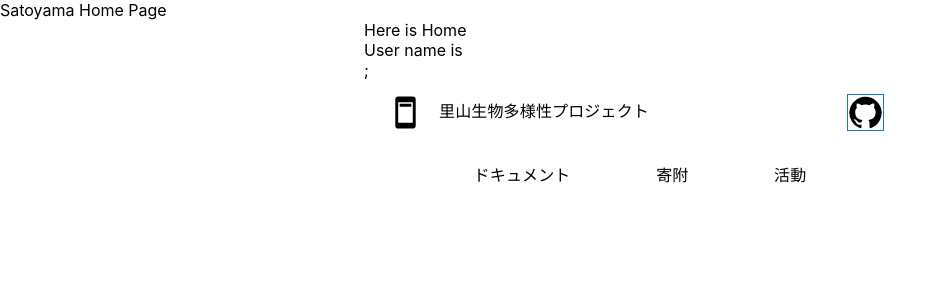
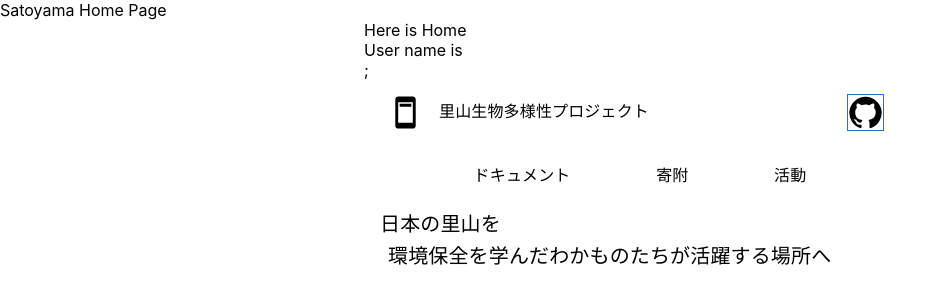
Before and after one commit to cozeeinteright/satoyamahome, a React (Create React App) app: page / in a window 1280 px wide. Shown: the top 304 px of the page, without its empty margins (0-946 px from the left). Built offline with nearby package versions, Linux system fonts and the light colour scheme; no server answers.

Commit message:
edit Header menu

```diff
--- /dev/null
+++ b/src/components/FirstView.tsx
@@ -0,0 +1,13 @@
+import { Box, Typography } from '@mui/material'
+
+
+export default function FirstView() {
+  return (
+    <>
+      <Box sx={{heigth:{xs: 250, sm: 450}, dislpay:'flex', alignItems: 'center'}}>
+        <Typography variant="h6" sx={{ml: 2}}>日本の里山を</Typography>
+        <Typography variant="h6" sx={{ml: 3}}>環境保全を学んだわかものたちが活躍する場所へ</Typography>
+      </Box>
+    </>
+  )
+}
--- a/src/components/Header.tsx
+++ b/src/components/Header.tsx
@@ -1,6 +1,7 @@
 import { Toolbar ,Typography} from '@mui/material'
 import AdUnitsIcon from '@mui/icons-material/AdUnits';
 import GitHubIcon from '@mui/icons-material/GitHub';
+import MenuIcon from '@mui/icons-material/Menu';
 
 export default function Header() {
   return (
@@ -9,8 +10,9 @@ export default function Header() {
         <AdUnitsIcon fontSize="large" sx={{mr:2}}/>
         <Typography variant="body1" sx={{flexGrow: 1}}>里山生物多様性プロジェクト</Typography>
         <GitHubIcon fontSize="large" sx={{mx:1, border: 1, borderRaduios: 2, borderColor: 'primary.main'}} />
+        <MenuIcon fontSize="large" sx={{display:{xs:'block',sm:'none'}, mr:2}}/>
       </Toolbar>
-      <Toolbar sx={{display:'flex', justifyContent: 'space-evenly'}}>
+      <Toolbar sx={{display:{xs:'none',sm:'flex'},justifyContent: 'space-evenly'}}>
         <Typography variant="body1">ドキュメント</Typography>
         <Typography variant="body1">寄附</Typography>
         <Typography variant="body1">活動</Typography>
--- a/src/components/Home.tsx
+++ b/src/components/Home.tsx
@@ -1,6 +1,7 @@
 import { Container } from '@mui/material'
 import Header from './Header'
-import UserName from "./UserName";
+import UserName from './UserName'
+import FirstView from './FirstView'
 
 export default function Home() {
   return (
@@ -9,6 +10,7 @@ export default function Home() {
         <div>Here is Home</div>
         <UserName />
         <Header />
+        <FirstView />
       </Container>
     </>
   );
```
Also changed, not shown: 2 other files (tests, documents, lock files or other folders).
